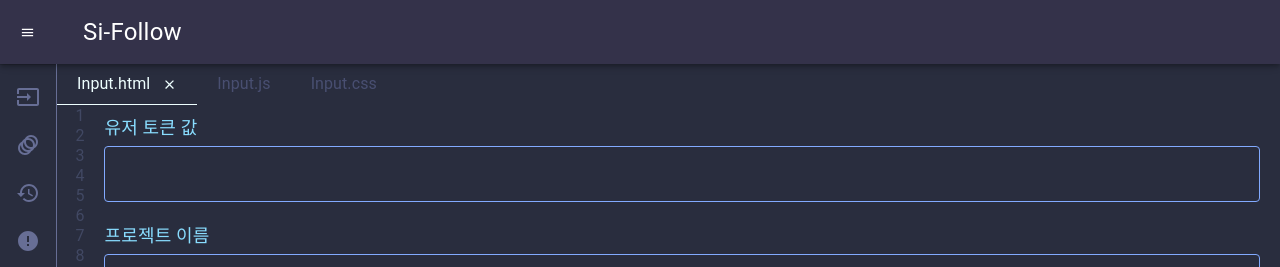
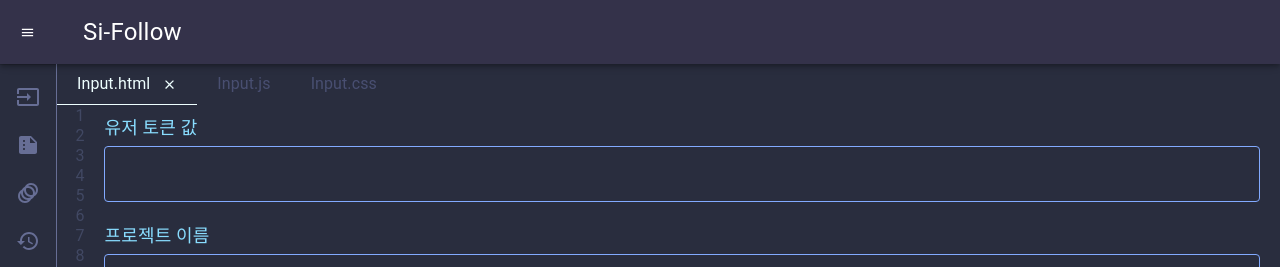
Before and after one commit to EDDI-RobotAcademy/SI-Follow-Frontend, a Next.js app: page /chat in a window 1280 px wide. Shown: the top 267 px of the page. Built offline with nearby package versions, Linux system fonts and the light colour scheme; no server answers.

Commit message:
feat: [임영훈] 기존 유저토큰과 유저 입력한 값 전역 변수에 저장하는거로 바꿈 [SIFFR-X]

```diff
--- a/src/components/units/chat/Chat.container.tsx
+++ b/src/components/units/chat/Chat.container.tsx
@@ -14,7 +14,7 @@ export default function ChatContainer() {
     const [_open, setOpen] = useState(false);
     const [_status, setStatus] = useState("Input");
 
-    const _menuItem = ["Input", "Animation", "Backlog", "Error"];
+    const _menuItem = ["Input", "Summary", "Animation", "Backlog", "Error"];
 
     const drawerWidth = 180;
 
@@ -114,6 +114,7 @@ export default function ChatContainer() {
             theme={theme}
             _open={_open}
             _status={_status}
+            setStatus={setStatus}
             _menuItem={_menuItem}
             AppBar={AppBar}
             Drawer={Drawer}
--- a/src/components/units/chat/Chat.presenter.tsx
+++ b/src/components/units/chat/Chat.presenter.tsx
@@ -2,6 +2,7 @@ import { Toolbar, List, CssBaseline, Divider, IconButton } from "@mui/material";
 import MenuIcon from "@mui/icons-material/Menu";
 
 import InputContainer from "./input/Input.container";
+import SummaryContainer from "./summary/Summary.container";
 import AnimationPresenter from "./animation/Animation.presenter";
 import BacklogPresenter from "./backlog/Backlog.presenter";
 import ErrorPresenter from "./error/Error.presenter";
@@ -53,9 +54,12 @@ export default function ChatPresenter(props: IChatPresenter) {
                                             <S.StyledInputIcon />
                                         ) : index % props._menuItem.length ===
                                           1 ? (
+                                            <S.StyledSummarizeIcon />
+                                        ) : index % props._menuItem.length ===
+                                          2 ? (
                                             <S.StyledAnimationIcon />
                                         ) : index % props._menuItem.length ===
-                                          2 ? (
+                                          3 ? (
                                             <S.StyledHistoryIcon />
                                         ) : (
                                             <S.StyledErrorIcon />
@@ -82,6 +86,12 @@ export default function ChatPresenter(props: IChatPresenter) {
                         </>
                     )}
 
+                    {props._status === "Summary" && (
+                        <>
+                            <SummaryContainer />
+                        </>
+                    )}
+
                     {props._status === "Animation" && (
                         <>
                             <AnimationPresenter />
--- a/src/components/units/chat/Chat.styles.ts
+++ b/src/components/units/chat/Chat.styles.ts
@@ -11,6 +11,7 @@ import {
 import ChevronLeftIcon from "@mui/icons-material/ChevronLeft";
 import ChevronRightIcon from "@mui/icons-material/ChevronRight";
 import InputIcon from "@mui/icons-material/Input";
+import SummarizeIcon from "@mui/icons-material/Summarize";
 import AnimationIcon from "@mui/icons-material/Animation";
 import HistoryIcon from "@mui/icons-material/History";
 import ErrorIcon from "@mui/icons-material/Error";
@@ -61,6 +62,11 @@ export const StyledInputIcon = styled(InputIcon)`
     color: #676e95;
 `;
 
+export const StyledSummarizeIcon = styled(SummarizeIcon)`
+    font-size: 2.4rem;
+    color: #676e95;
+`;
+
 export const StyledAnimationIcon = styled(AnimationIcon)`
     font-size: 2.4rem;
     color: #676e95;
--- a/src/components/units/chat/Chat.types.tsx
+++ b/src/components/units/chat/Chat.types.tsx
@@ -2,6 +2,7 @@ export interface IChatPresenter {
     theme: any;
     _open: Boolean;
     _status: string;
+    setStatus: any;
     _menuItem: Array<string>;
     AppBar: any;
     Drawer: any;
```
Also changed, not shown: src/commons/store/Chat.store.tsx (added, +16 -0 lines).
